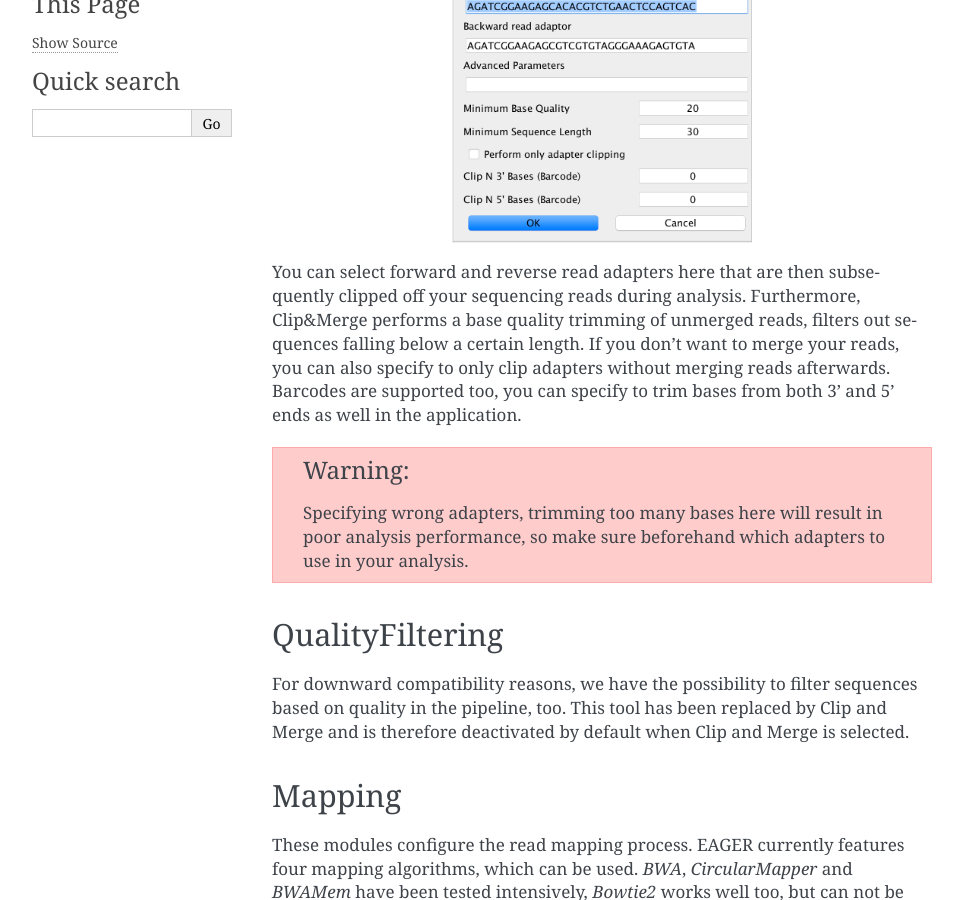
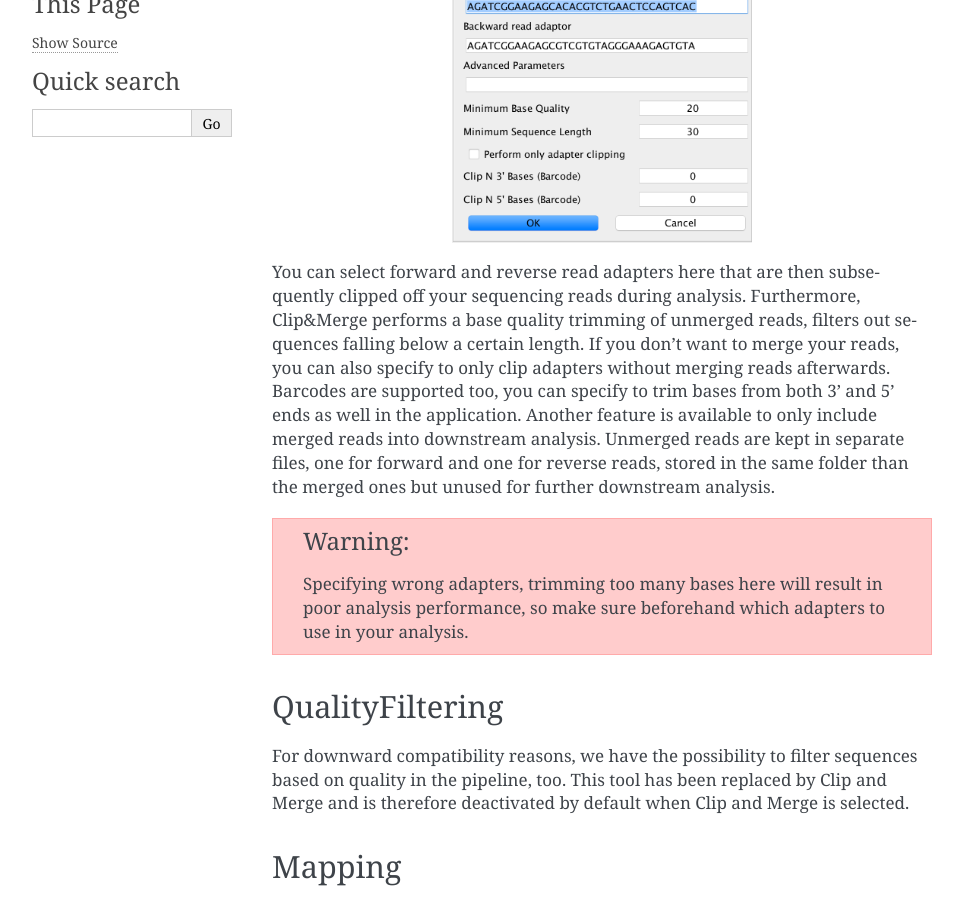
Before and after one commit to apeltzer/EAGER-GUI, a Sphinx documentation site: the page built from docs/contents/moduledescription.rst, in a window 1280 px wide and 900 px high, scrolled down 664 px. Shown: the whole window, without its empty margins (148-1111 px from the left). Built offline with Sphinx 7.4.7, drawn with Linux system fonts in a browser that asks for light colours.

Commit message:
Update moduledescription.rst
Merged only option in CM

```diff
--- a/docs/contents/moduledescription.rst
+++ b/docs/contents/moduledescription.rst
@@ -19,7 +19,7 @@ This is our in-house application for adapter clipping and read merging. Clicking
     :height: 300px
     :align: center
 
-You can select forward and reverse read adapters here that are then subsequently clipped off your sequencing reads during analysis. Furthermore, Clip&Merge performs a base quality trimming of unmerged reads, filters out sequences falling below a certain length. If you don't want to merge your reads, you can also specify to only clip adapters without merging reads afterwards. Barcodes are supported too, you can specify to trim bases from both 3' and 5' ends as well in the application.
+You can select forward and reverse read adapters here that are then subsequently clipped off your sequencing reads during analysis. Furthermore, Clip&Merge performs a base quality trimming of unmerged reads, filters out sequences falling below a certain length. If you don't want to merge your reads, you can also specify to only clip adapters without merging reads afterwards. Barcodes are supported too, you can specify to trim bases from both 3' and 5' ends as well in the application. Another feature is available to only include merged reads into downstream analysis. Unmerged reads are kept in separate files, one for forward and one for reverse reads, stored in the same folder than the merged ones but unused for further downstream analysis.
 
 .. warning::
 
```
